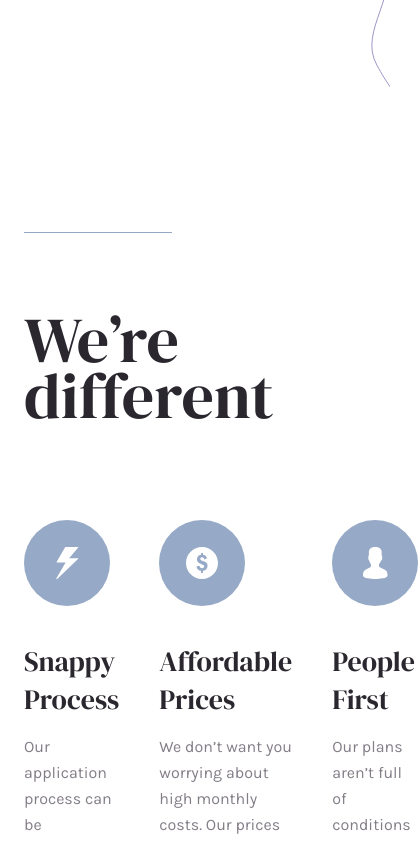
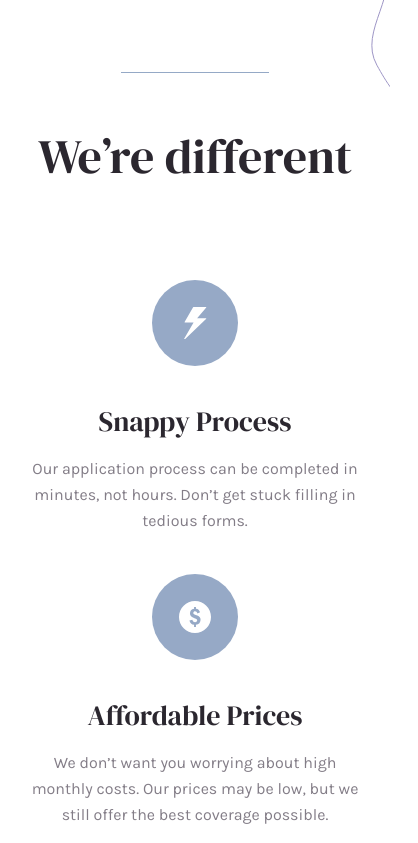
Before and after one commit to LucasAndrade912/insure-landing-page, an Angular app: page / in a window 390 px wide. Shown: the part 1100-1943 px from the top of the page, 418 px wide, since content can reach past the window. Built offline with nearby package versions, Linux system fonts and the light colour scheme.

Commit message:
feat: create responsiveness for We're Different section

```diff
--- a/src/app/components/differences/differences.component.css
+++ b/src/app/components/differences/differences.component.css
@@ -42,3 +42,26 @@ div.container span {
   color: var(--dark-grayish-violet);
   line-height: 1.625;
 }
+
+@media (max-width: 425px) {
+  section {
+    margin-top: 216px;
+    text-align: center;
+  }
+
+  section h2 {
+    font-size: 48px;
+    margin-top: 0;
+  }
+
+  section h2::before {
+    right: 50%;
+    left: 50%;
+    transform: translateX(-50%);
+    top: -56px;
+  }
+
+  section div.differences {
+    flex-direction: column;
+  }
+}
```
